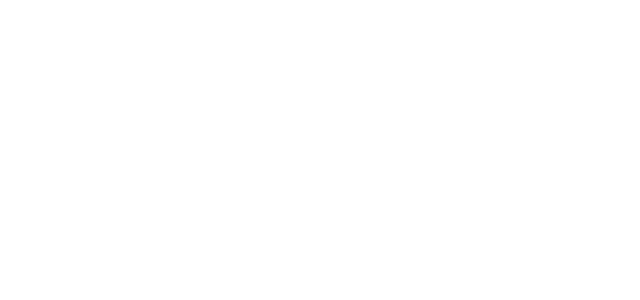
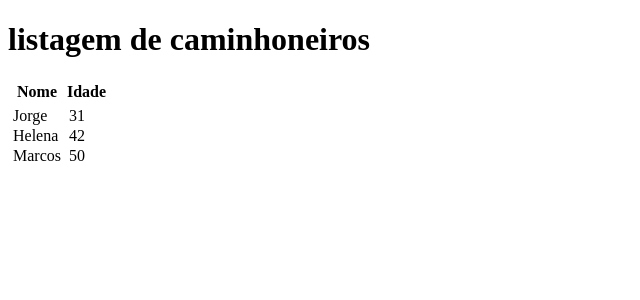
Before and after one commit to ErikaNunex/estudosVue, a Vue app in the folder esduto1/: page /app/lista in a window 1280 px wide. Shown: the top 300 px of the page, without its empty margins (0-640 px from the left). Built offline with nearby package versions, Linux system fonts and the light colour scheme; the HTML template or start-up script is replaced by a standard one.

Commit message:
recebi dados por props do componente para preencher uma tabela

```diff
--- a/esduto1/src/components/ListaDeCaminhoneiros.vue
+++ b/esduto1/src/components/ListaDeCaminhoneiros.vue
@@ -1,7 +1,21 @@
 <template>
   <div >
+    <h1>listagem de caminhoneiros</h1>
+    <table class="table">
+    <thead>
 
-    <h1>Listagem de Caminhoneiros</h1>
+        <th scope="col">Nome</th>
+        <th scope="col">Idade</th>
+    </thead>
+    <tbody>
+      <td>
+        <tr v-for="caminhoneiro in caminhoneiros" :key="caminhoneiro.nome">{{ caminhoneiro.nome}}</tr>
+      </td>
+      <td>
+        <tr v-for="caminhoneiro in caminhoneiros" :key="caminhoneiro.idade">{{ caminhoneiro.idade}}</tr>
+      </td>
+    </tbody>
+    </table>
 
   </div>
 </template>
@@ -12,12 +26,9 @@
 export default{
   name:
   "ListaDeCaminhoneiros",
-  props: {
+  props:['caminhoneiros']
 
-  },
-  methods:{
-
-}}
+}
 
 </script>
 
--- a/esduto1/src/router/index.js
+++ b/esduto1/src/router/index.js
@@ -8,6 +8,7 @@
 
 Vue.use(VueRouter);
 const router = new VueRouter({
+  mode:'history',
   routes:[
     {
       name:'botao',
@@ -30,7 +31,8 @@
       component: lista
     }
 
-  ]
+  ],
+  base:'/app',
 })
 
 export default router
--- a/esduto1/src/views/lista.vue
+++ b/esduto1/src/views/lista.vue
@@ -1,16 +1,34 @@
 <template>
     <div >
-        <ListaDeCaminhoneiros/>
+        <lista-de-caminhoneiros :caminhoneiros="caminhoneiros"/>
     </div>
   </template>
 
   <script>
-import ListaDeCaminhoneiros from '../components/ListaDeCaminhoneiros.vue'
+import ListaDeCaminhoneiros from '@/components/ListaDeCaminhoneiros.vue'
  export default{
-    name:'ListaDeCaminhoneiros',
+    name:'ComponenteLista',
     components:{
         ListaDeCaminhoneiros
     },
+    data(){
+    return{
+      caminhoneiros:[
+        {
+          nome:'Jorge',
+          idade:'31'
+        },
+        {
+          nome:'Helena',
+          idade:'42'
+        },
+        {
+          nome:'Marcos',
+          idade:'50'
+        }
+      ]
+    }
+  }
 
  }
 
```
